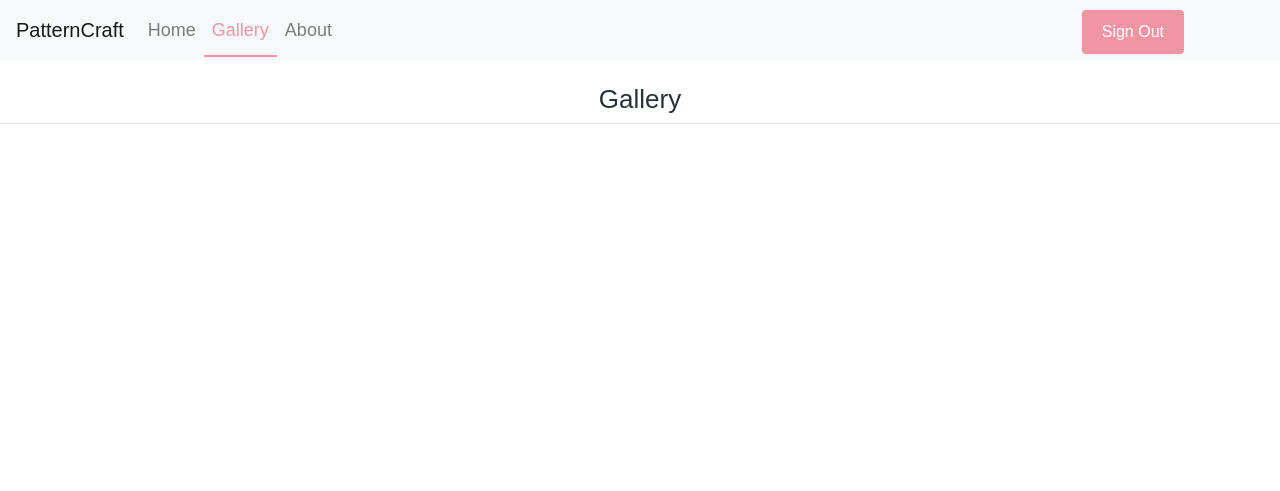
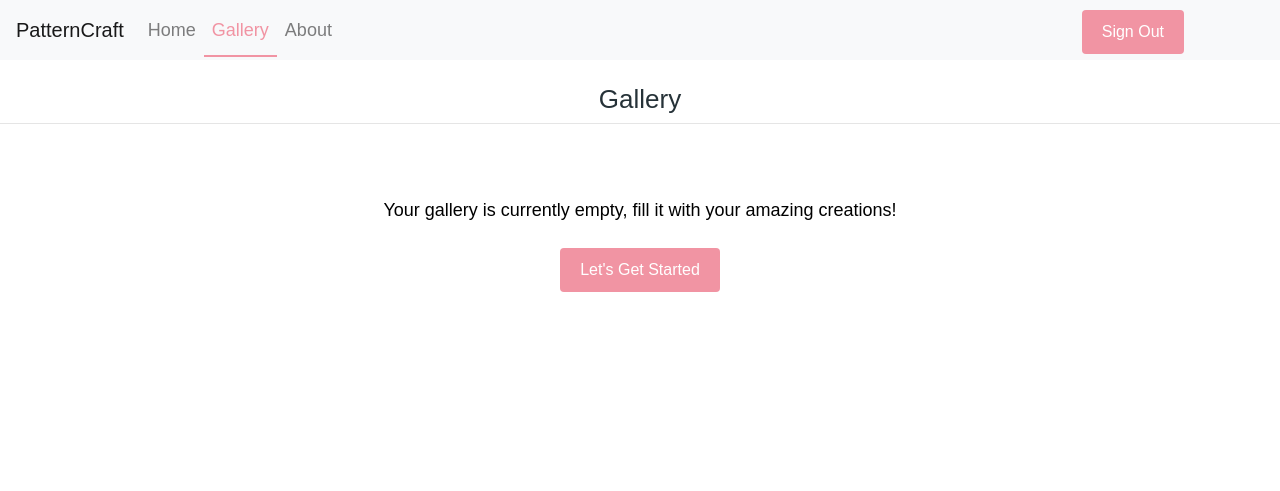
Before and after one commit to fareehanoman/Pattern_Craft, a Flask app: page /gallery.html in a window 1280 px wide. Shown: the top 491 px of the page. Run offline with Flask 3, Linux system fonts and the light colour scheme; some libraries are stand-ins or nearby versions.

Commit message:
Updated gallery page

```diff
--- a/templates/gallery.html
+++ b/templates/gallery.html
@@ -7,6 +7,7 @@
     .modal-lg {
         max-width: 80%;
     }
+
     .modal-body img {
         width: 50%;
         height: 50%;
@@ -18,6 +19,13 @@
 <div class="container">
     <div class="row text-center text-lg-start" id="gallery-container">
         <!-- Dynamic content will be inserted here -->
+    </div>
+    <!-- New div for empty message, initially hidden -->
+    <div class="row text-center text-lg-start d-none" id="empty-message">
+        <div class="col-12">
+            <p class="fw-light">Your gallery is currently empty, fill it with your amazing creations!</p>
+            <button type="button" class="btn btn-secondary" id="get-started-button">Let's Get Started</button>
+        </div>
     </div>
 </div>
 <!-- Modal -->
@@ -41,7 +49,7 @@
     </div>
 </div>
 <script>
-  document.addEventListener('DOMContentLoaded', function() {
+    document.addEventListener('DOMContentLoaded', function () {
         fetch('/get-user-prompts', {
             method: 'POST',
             headers: {
@@ -52,11 +60,15 @@
             .then(response => response.json())
             .then(data => {
                 const galleryContainer = document.getElementById('gallery-container');
+                const emptyMessage = document.getElementById('empty-message');
                 galleryContainer.innerHTML = '';  // Clear existing content if any
 
+                // Check if no prompts are available
+                if (data.prompts.length === 0) {
+                    emptyMessage.classList.remove('d-none');  // Show empty message
+                } else {
                     let rowDiv = document.createElement('div');
                     rowDiv.className = 'row text-center text-lg-start';
-
                     data.prompts.forEach((prompt, index) => {
                         if (index > 0 && index % 4 === 0) {
                             galleryContainer.appendChild(rowDiv);
@@ -87,7 +99,7 @@
                         colDiv.appendChild(a);
                         rowDiv.appendChild(colDiv);
 
-              img.addEventListener('click', function() {
+                        img.addEventListener('click', function () {
                             const modalImage = document.getElementById('modalImage');
                             const downloadButton = document.getElementById('downloadButton');
                             modalImage.src = this.dataset.image;
@@ -98,8 +110,13 @@
                     if (rowDiv.childNodes.length > 0) {
                         galleryContainer.appendChild(rowDiv);
                     }
+                }
             })
-      .catch(error => console.error('Error fetching the prompts:', error));
+            .catch(error => {
+                console.error('Error fetching the prompts:', error);
+                const emptyMessage = document.getElementById('empty-message');
+                emptyMessage.classList.remove('d-none');  // Show empty message on error
+            });
     });
 </script>
 {% endblock %}
```
Lines whose indentation alone changed are shown as unchanged.
